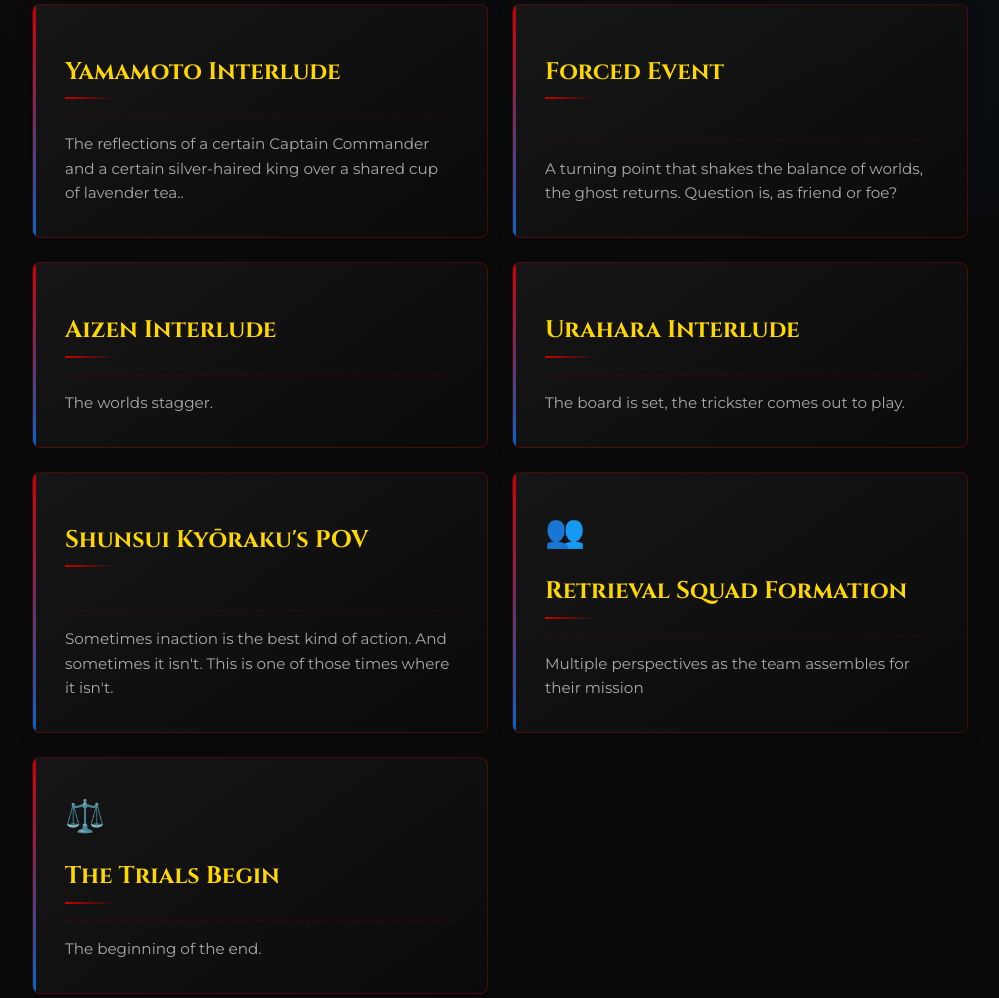
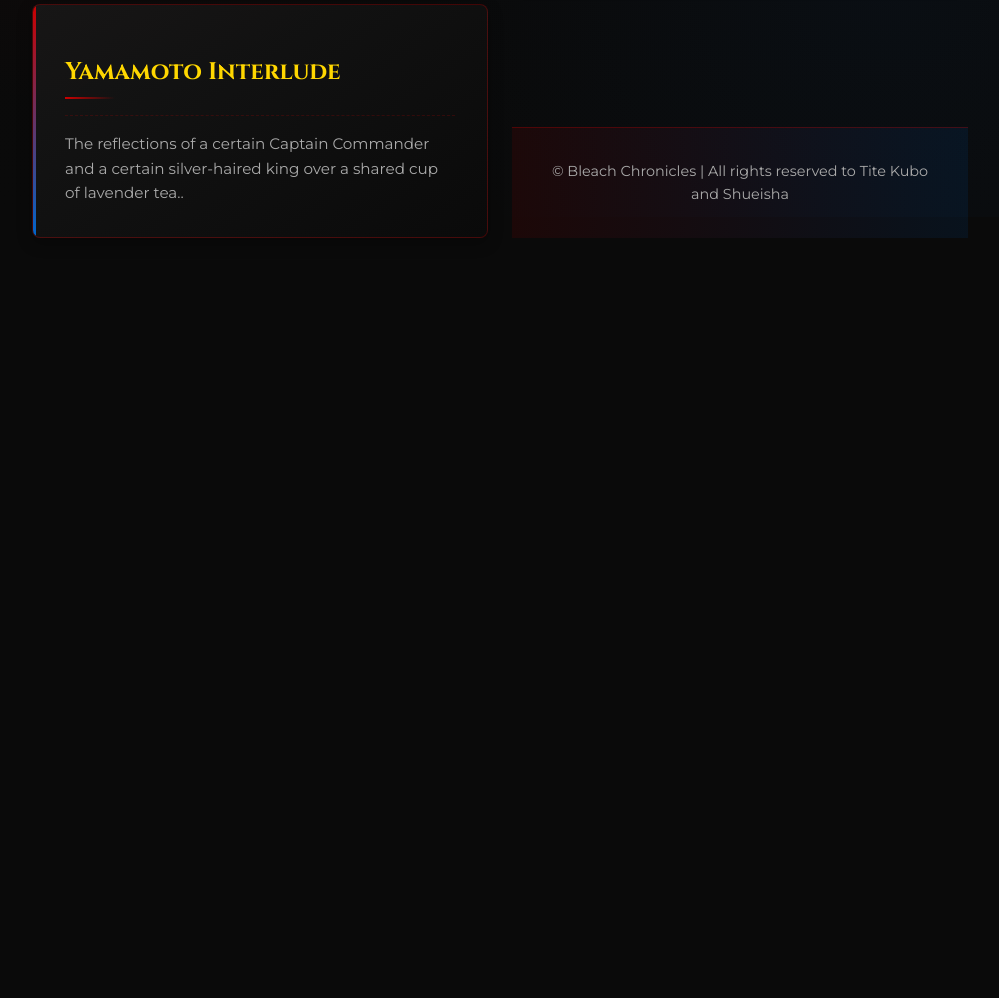
Before and after one commit to YMO38594/James-BD, a website built with webpack: page work/story/story.html in a window 1280 px wide. Shown: the part 583-1581 px from the top of the page, without its empty margins (140-1139 px from the left). After the commit the page ends 869 px from the top, so only its background shows below. Built offline with nearby package versions, Linux system fonts and the light colour scheme.

Commit message:
3rd  commit

```diff
--- a/work/story/story.html
+++ b/work/story/story.html
@@ -257,61 +257,6 @@
             </a>
         </div>
 
-        <!-- Forced Event -->
-        <div class="storyline-card">
-            <a href="Event.html">
-                <div class="storyline-icon"></div>
-                <h2 class="storyline-title">Forced Event</h2>
-                <p class="storyline-desc">A turning point that shakes the balance of worlds, the ghost returns. Question is, as friend or foe?</p>
-            </a>
-        </div>
-
-
-        <!-- Aizen Interlude -->
-        <div class="storyline-card">
-            <a href="Aizen.html">
-                <div class="storyline-icon"></div>
-                <h2 class="storyline-title">Aizen Interlude</h2>
-                <p class="storyline-desc">The worlds stagger.</p>
-            </a>
-        </div>
-
-        <!-- Urahara Interlude -->
-        <div class="storyline-card">
-            <a href="Urahara.html">
-                <div class="storyline-icon"></div>
-                <h2 class="storyline-title">Urahara Interlude</h2>
-                <p class="storyline-desc">The board is set, the trickster comes out to play.</p>
-            </a>
-        </div>
-
-        <!-- Shunsui POV -->
-        <div class="storyline-card">
-            <a href="Kyoraku.html">
-                <div class="storyline-icon"></div>
-                <h2 class="storyline-title">Shunsui Kyōraku's POV</h2>
-                <p class="storyline-desc">Sometimes inaction is the best kind of action. And sometimes it isn't. This is one of those times where it isn't.</p>
-            </a>
-        </div>
-
-        <!-- Multiple POV -->
-        <div class="storyline-card">
-            <a href="multiple.html">
-                <div class="storyline-icon">👥</div>
-                <h2 class="storyline-title">Retrieval Squad Formation</h2>
-                <p class="storyline-desc">Multiple perspectives as the team assembles for their mission</p>
-            </a>
-        </div>
-
-        <!-- The Trials Begin -->
-        <div class="storyline-card">
-            <a href="trials.html">
-                <div class="storyline-icon">⚖️</div>
-                <h2 class="storyline-title">The Trials Begin</h2>
-                <p class="storyline-desc">The beginning of the end.</p>
-            </a>
-        </div>
-    </div>
 
     <!-- Footer -->
     <footer class="footer">
```
Also changed, not shown: work/home/home.html (+1 -0 lines), work/home/allfather.jpg (added).
